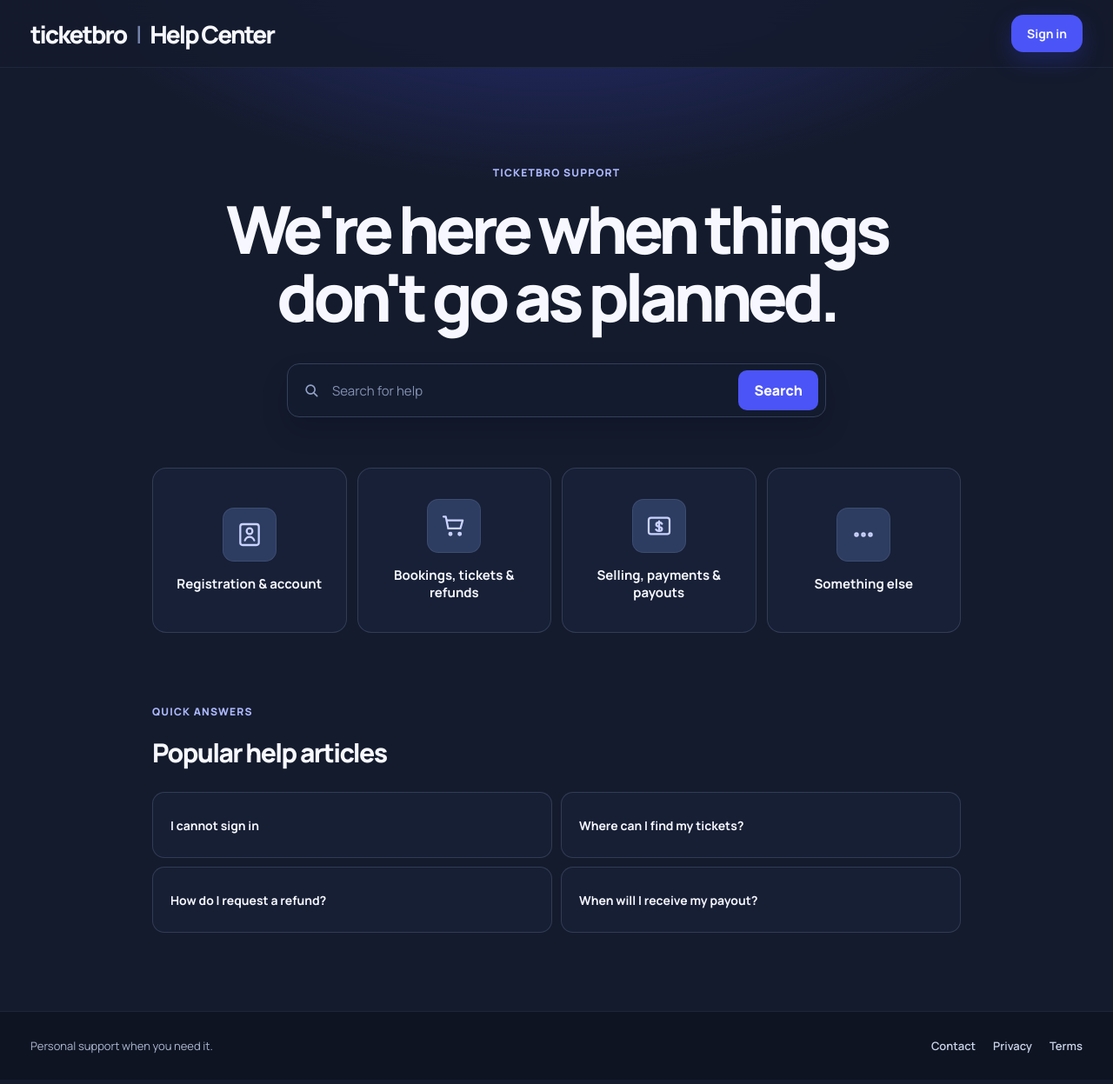
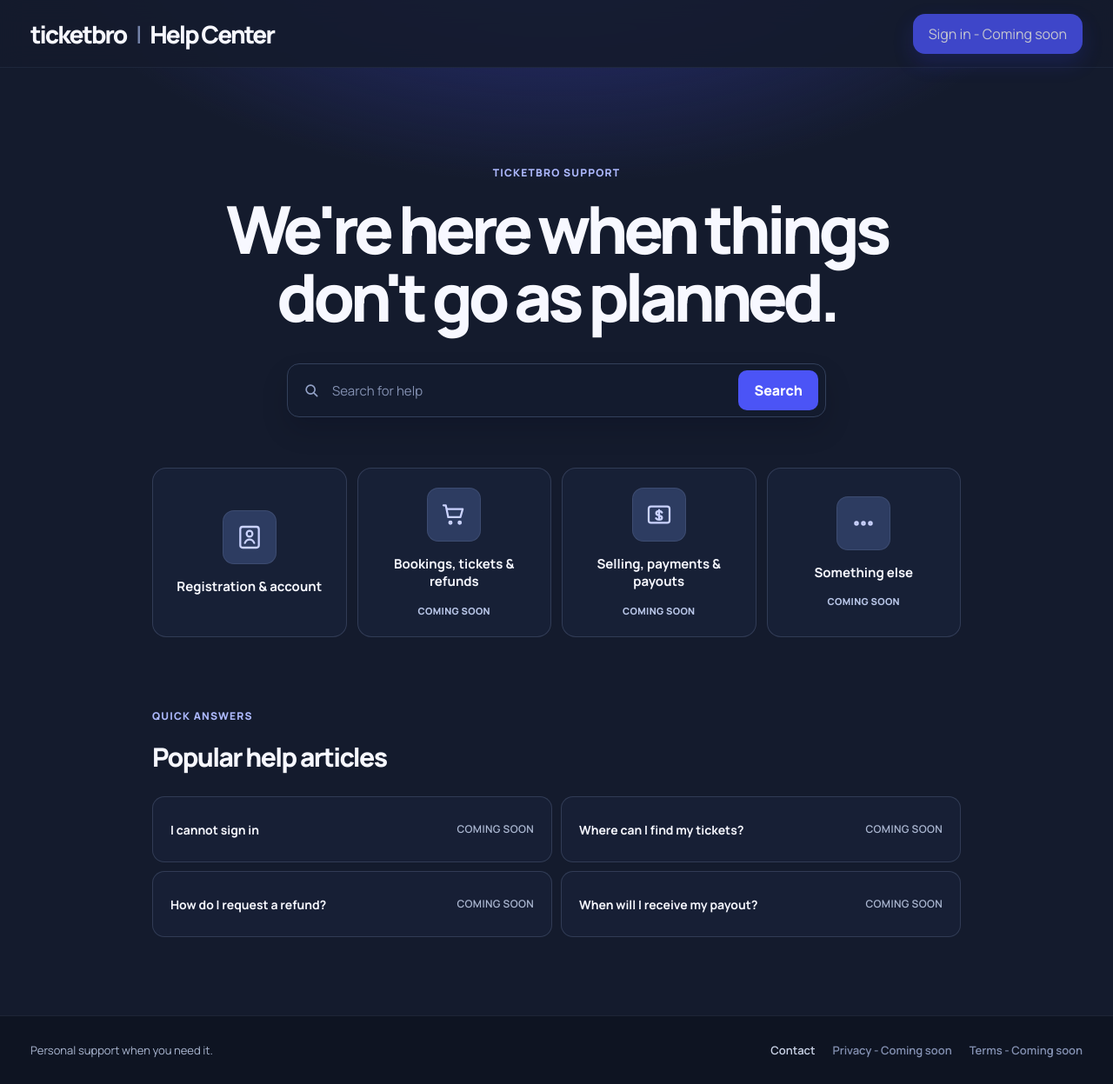
Before and after one commit to Rafash-Wiz/ticketbro-support-center-challenge, a React (Vite) app: page / in a window 1280 px wide. Shown: the whole page at 87% size. Built offline with nearby package versions, Linux system fonts and the light colour scheme.

Commit message:
feat: clarify unavailable support features

```diff
--- a/src/App.css
+++ b/src/App.css
@@ -78,6 +78,17 @@ main {
   background: var(--primary-hover);
   box-shadow: 0 12px 26px rgba(53, 62, 227, 0.32);
   transform: translateY(-2px);
+}
+
+.sign-in-stub {
+  cursor: default;
+  opacity: 0.78;
+}
+
+.sign-in-stub:hover {
+  background: var(--primary);
+  box-shadow: 0 10px 26px rgba(53, 62, 227, 0.26);
+  transform: none;
 }
 
 .sign-in-link:focus-visible,
@@ -213,6 +224,16 @@ main {
   transform: translateY(-3px);
 }
 
+.support-card-stub {
+  cursor: default;
+}
+
+.support-card-stub:hover {
+  background: rgba(25, 35, 58, 0.76);
+  border-color: var(--border-soft);
+  transform: none;
+}
+
 .card-icon {
   display: grid;
   width: 62px;
@@ -261,7 +282,8 @@ main {
   gap: 10px;
 }
 
-.article-list a {
+.article-list a,
+.article-card {
   display: flex;
   align-items: center;
   justify-content: space-between;
@@ -284,7 +306,8 @@ main {
   transform: translateX(3px);
 }
 
-.article-list a > span {
+.article-list a > span,
+.article-card > span {
   display: grid;
   gap: 5px;
 }
@@ -300,10 +323,20 @@ main {
   line-height: 1.4;
 }
 
-.article-list a > small {
+.article-list a > small,
+.article-card > span:last-child {
   flex: 0 0 auto;
   max-width: 130px;
   text-align: right;
+}
+
+.coming-soon-label {
+  display: inline-block;
+  color: #b9c6e8;
+  font-size: 11px;
+  font-weight: 800;
+  letter-spacing: 0.03em;
+  text-transform: uppercase;
 }
 
 .empty-search-result {
@@ -565,6 +598,11 @@ main {
   text-decoration: none;
 }
 
+.site-footer span {
+  color: #8491b2;
+  font-weight: 600;
+}
+
 .site-footer a:hover {
   color: white;
 }
@@ -649,7 +687,8 @@ main {
     min-height: 160px;
   }
 
-  .article-list a > small {
+  .article-list a > small,
+  .article-card > span:last-child {
     max-width: none;
     text-align: left;
   }
--- a/src/components/Footer.tsx
+++ b/src/components/Footer.tsx
@@ -7,8 +7,8 @@ function Footer() {
 
       <nav aria-label="Footer navigation">
         <Link to="/contact">Contact</Link>
-        <a href="#privacy">Privacy</a>
-        <a href="#terms">Terms</a>
+        <span>Privacy - Coming soon</span>
+        <span>Terms - Coming soon</span>
       </nav>
     </footer>
   )
--- a/src/components/Header.tsx
+++ b/src/components/Header.tsx
@@ -8,9 +8,7 @@ function Header() {
       </Link>
 
       <nav className="site-nav" aria-label="Main navigation">
-        <a className="sign-in-link" href="#sign-in">
-          Sign in
-        </a>
+        <span className="sign-in-link sign-in-stub">Sign in - Coming soon</span>
       </nav>
     </header>
   )
--- a/src/components/PopularArticles.tsx
+++ b/src/components/PopularArticles.tsx
@@ -10,9 +10,10 @@ function PopularArticles() {
 
       <div className="article-list">
         {articles.slice(0, 4).map((article) => (
-          <a href="#article" key={article.id}>
-            {article.title}
-          </a>
+          <article className="article-card" key={article.id}>
+            <strong>{article.title}</strong>
+            <small className="coming-soon-label">Coming soon</small>
+          </article>
         ))}
       </div>
     </section>
--- a/src/components/SupportCategoryCard.tsx
+++ b/src/components/SupportCategoryCard.tsx
@@ -18,10 +18,11 @@ function SupportCategoryCard({ title, icon, to }: SupportCategoryCardProps) {
   }
 
   return (
-    <button className="support-card" type="button">
+    <div className="support-card support-card-stub" aria-label={`${title}: coming soon`}>
       <span className="card-icon">{icon}</span>
       <span>{title}</span>
-    </button>
+      <small className="coming-soon-label">Coming soon</small>
+    </div>
   )
 }
 
--- a/src/pages/HomePage.tsx
+++ b/src/pages/HomePage.tsx
@@ -60,13 +60,16 @@ function HomePage() {
           {matchingArticles.length > 0 ? (
             <div className="article-list">
               {matchingArticles.map((article) => (
-                <a href="#article" key={article.id}>
+                <article className="article-card" key={article.id}>
                   <span>
                     <strong>{article.title}</strong>
                     <small>{article.summary}</small>
                   </span>
-                  <small>{article.category}</small>
-                </a>
+                  <span>
+                    <small>{article.category}</small>
+                    <small className="coming-soon-label">Coming soon</small>
+                  </span>
+                </article>
               ))}
             </div>
           ) : (
```
